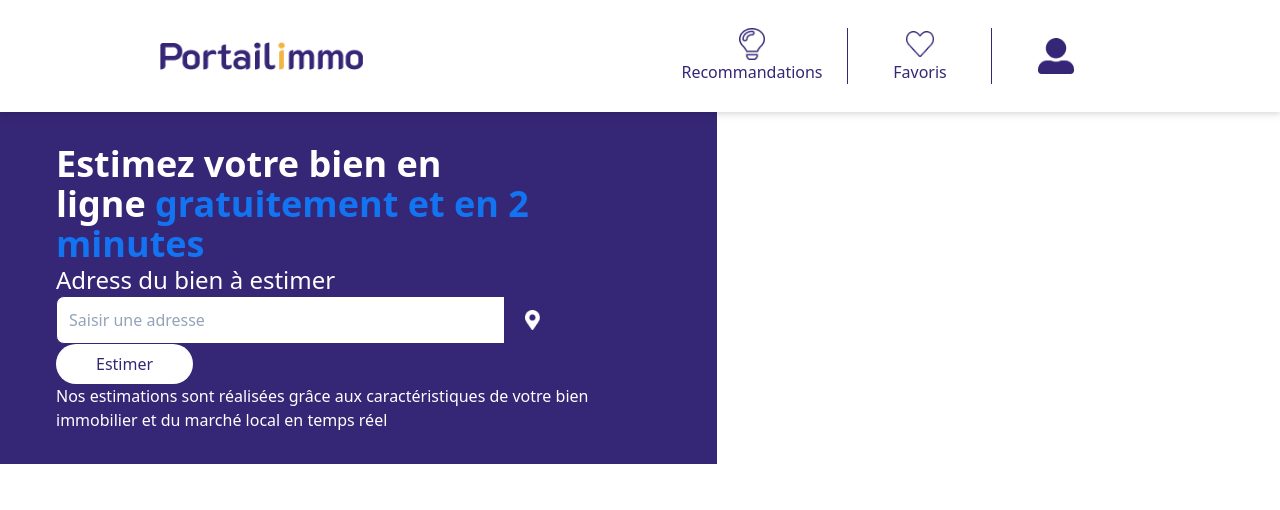
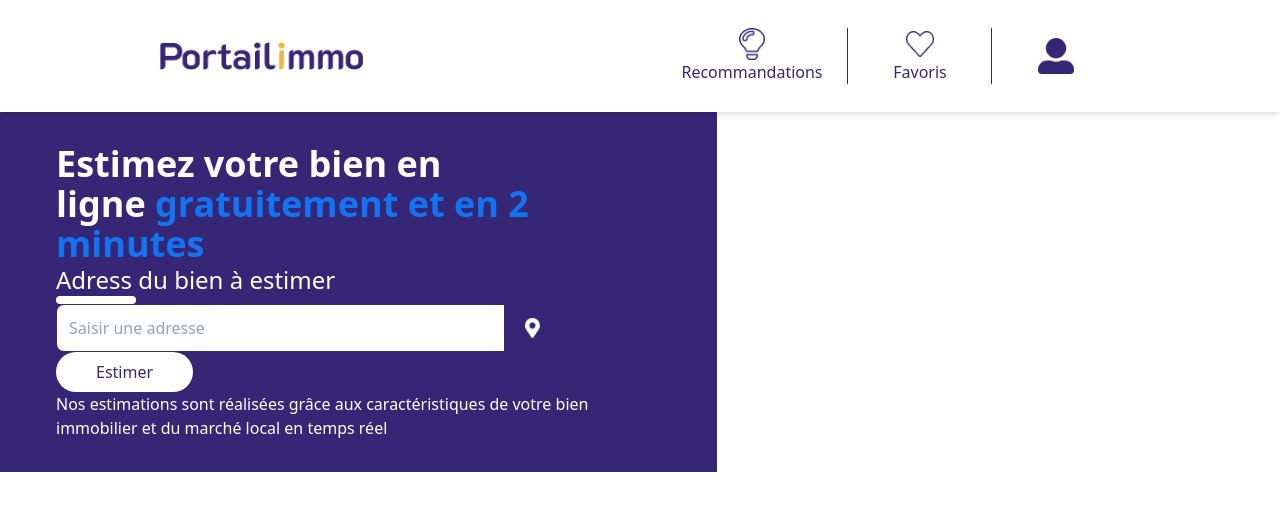
Before and after one commit to magicniclus/immoportail, a Next.js app: page / in a window 1280 px wide. Shown: the top 510 px of the page. Built offline with nearby package versions, Linux system fonts and the light colour scheme.

Commit message:
Update index.js

```diff
--- a/pages/index.js
+++ b/pages/index.js
@@ -6,6 +6,7 @@ import ButtonPrimary from '../components/Atoms/buttons/ButtonPrimary'
 import TitlePrimary from '../components/Atoms/titles/TitlePrimary'
 import TitleSecondary from '../components/Atoms/titles/TitleSecondary'
 import Text from '../components/Atoms/texts/Text'
+import SeparationLign from '../components/Atoms/others/SeparationLign'
 
 const inter = Inter({ subsets: ['latin'] })
 
@@ -23,6 +24,7 @@ export default function Home() {
           <div className="bg-purple px-14 py-8" style={{width: "717px"}}>
             <TitlePrimary title="Estimez votre bien en ligne" titleWithColor="gratuitement et en 2 minutes" />
             <TitleSecondary title="Adress du bien à estimer" color="primary" />
+            <SeparationLign color="white" />
             <InputWhithLogo logoType="/Vectorlocalization.png" placeholder="Saisir une adresse"/>
             <ButtonPrimary title="Estimer"  version="secondary"/>
             <Text textSize="normal" color="white">
```
